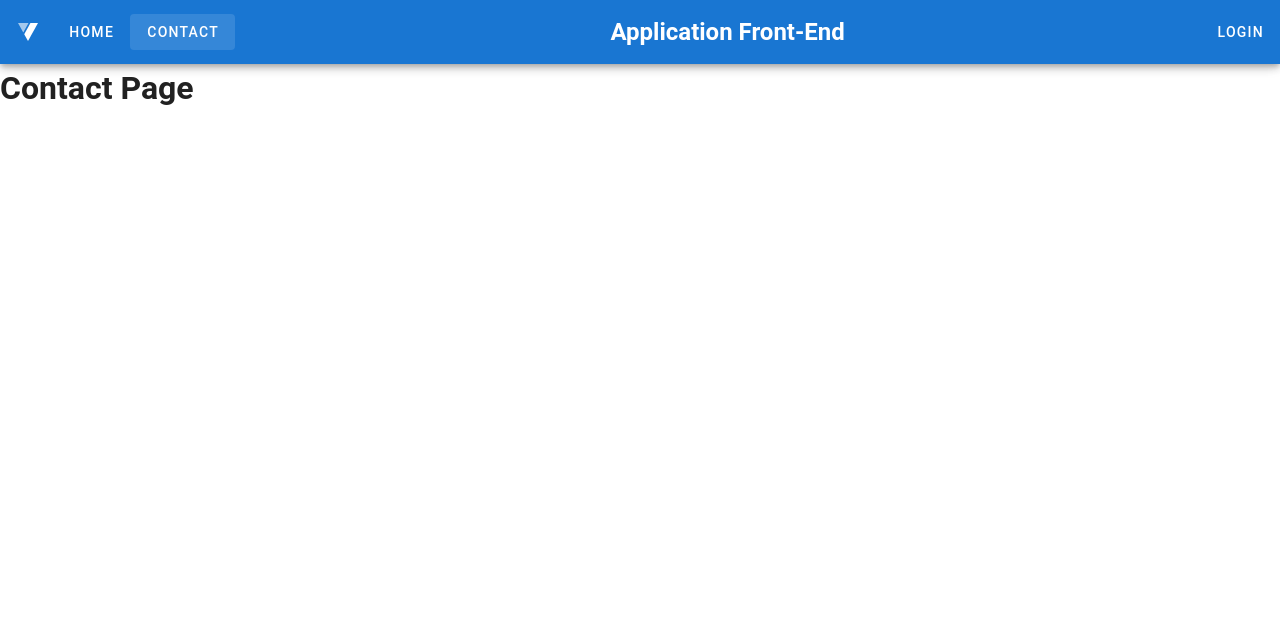
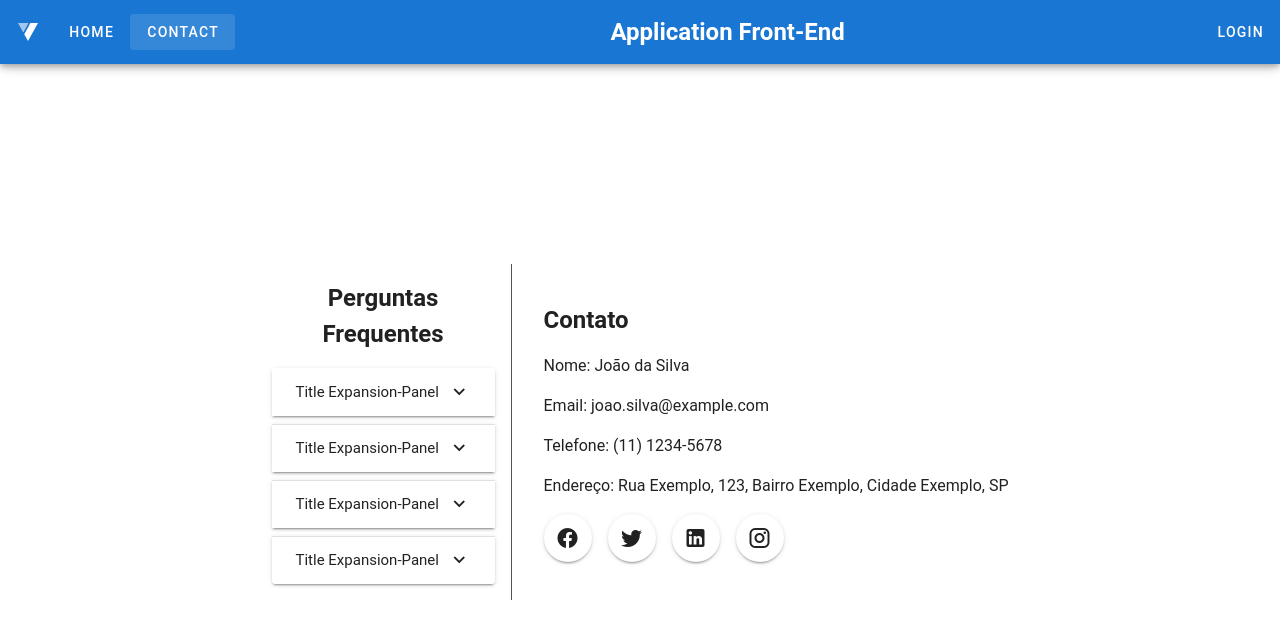
Before and after one commit to rodriguesrai/front-trein-vuejs-vuetify-ts, a Vue app: page /contact in a window 1280 px wide. Shown: the top 626 px of the page. Built offline with nearby package versions, Linux system fonts and the light colour scheme.

Commit message:
components Contactpage

```diff
--- a/src/views/ContactPage.vue
+++ b/src/views/ContactPage.vue
@@ -1,20 +1,108 @@
 <template>
-  <TheHeader />
-  <v-main>
-    <div>
-      <h1>Contact Page</h1>
-    </div>
+  <v-main class="main-container">
+    <TheHeader />
+    <aside class="aside-container">
+      <h2 class="faq-title">Perguntas Frequentes</h2>
+      <v-expansion-panels class="faq-container">
+        <v-expansion-panel
+          title="Title Expansion-Panel"
+          text="Lorem ipsum dolor sit amet consectetur adipisicing elit. Commodi, ratione debitis quis est labore voluptatibus! Eaque cupiditate minima"
+        >
+        </v-expansion-panel>
+        <v-expansion-panel
+          title="Title Expansion-Panel"
+          text="Lorem ipsum dolor sit amet consectetur adipisicing elit. Commodi, ratione debitis quis est labore voluptatibus! Eaque cupiditate minima"
+        >
+        </v-expansion-panel>
+        <v-expansion-panel
+          title="Title Expansion-Panel"
+          text="Lorem ipsum dolor sit amet consectetur adipisicing elit. Commodi, ratione debitis quis est labore voluptatibus! Eaque cupiditate minima"
+        >
+        </v-expansion-panel>
+        <v-expansion-panel
+          title="Title Expansion-Panel"
+          text="Lorem ipsum dolor sit amet consectetur adipisicing elit. Commodi, ratione debitis quis est labore voluptatibus! Eaque cupiditate minima"
+        >
+        </v-expansion-panel>
+      </v-expansion-panels>
+    </aside>
+    <article class="contact-container">
+      <h2>Contato</h2>
+      <address class="contact-info-container">
+        <p>Nome: João da Silva</p>
+        <p>Email: joao.silva@example.com</p>
+        <p>Telefone: (11) 1234-5678</p>
+        <p>Endereço: Rua Exemplo, 123, Bairro Exemplo, Cidade Exemplo, SP</p>
+      </address>
+      <div class="social-buttons">
+        <v-btn icon href="https://facebook.com" target="_blank">
+          <v-icon>mdi-facebook</v-icon>
+        </v-btn>
+        <v-btn icon href="https://twitter.com" target="_blank">
+          <v-icon>mdi-twitter</v-icon>
+        </v-btn>
+        <v-btn icon href="https://linkedin.com" target="_blank">
+          <v-icon>mdi-linkedin</v-icon>
+        </v-btn>
+        <v-btn icon href="https://instagram.com" target="_blank">
+          <v-icon>mdi-instagram</v-icon>
+        </v-btn>
+      </div>
+    </article>
   </v-main>
 </template>
 
-<script lang="ts">
-import { defineComponent } from 'vue'
+<script setup lang="ts">
 import TheHeader from '@/components/TheHeader.vue'
+</script>
 
-export default defineComponent({
-  name: 'ContactPage',
-  components: {
-    TheHeader
-  }
-})
-</script>
+<style scoped>
+.main-container {
+  display: flex;
+  justify-content: center;
+  align-items: center;
+  text-align: center;
+  gap: 1rem;
+  height: 100vh;
+}
+
+.aside-container {
+  width: 20%;
+  padding: 1rem;
+  border-right: solid 1px rgb(85, 84, 84);
+  gap: 20px;
+}
+
+.faq-container {
+  gap: 0.5rem;
+}
+
+.faq-title {
+  margin-bottom: 1rem;
+}
+
+.contact-container {
+  padding: 1rem;
+  text-align: left;
+}
+
+.contact-info-container {
+  margin-top: 1rem;
+  gap: 0.5rem;
+}
+
+address {
+  font-style: normal;
+}
+
+.social-buttons {
+  display: flex;
+  gap: 1rem;
+  margin-top: 1rem;
+}
+
+.contact-info-container > p {
+  margin-bottom: 1rem;
+  gap: 0.5rem;
+}
+</style>
```
